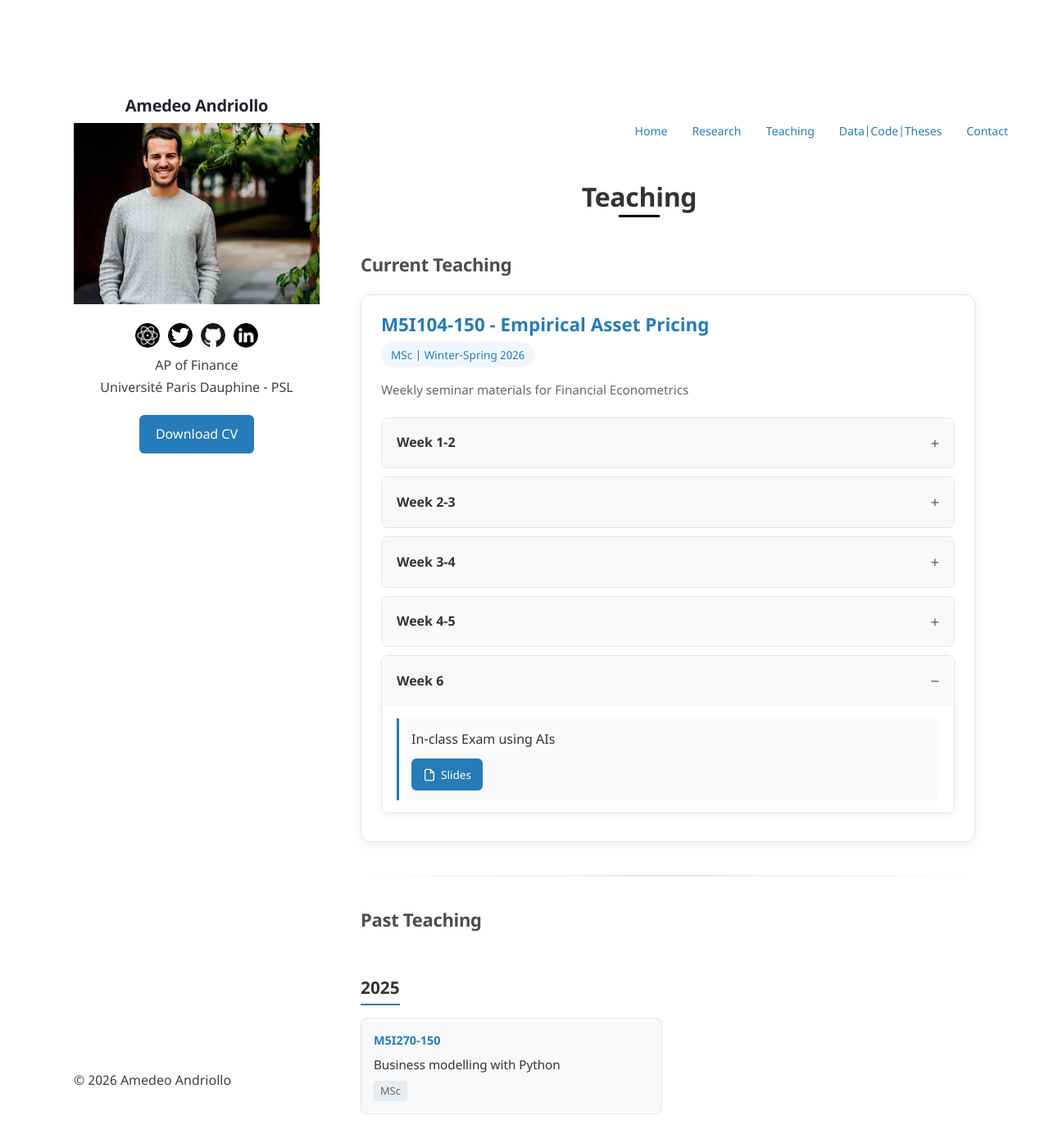
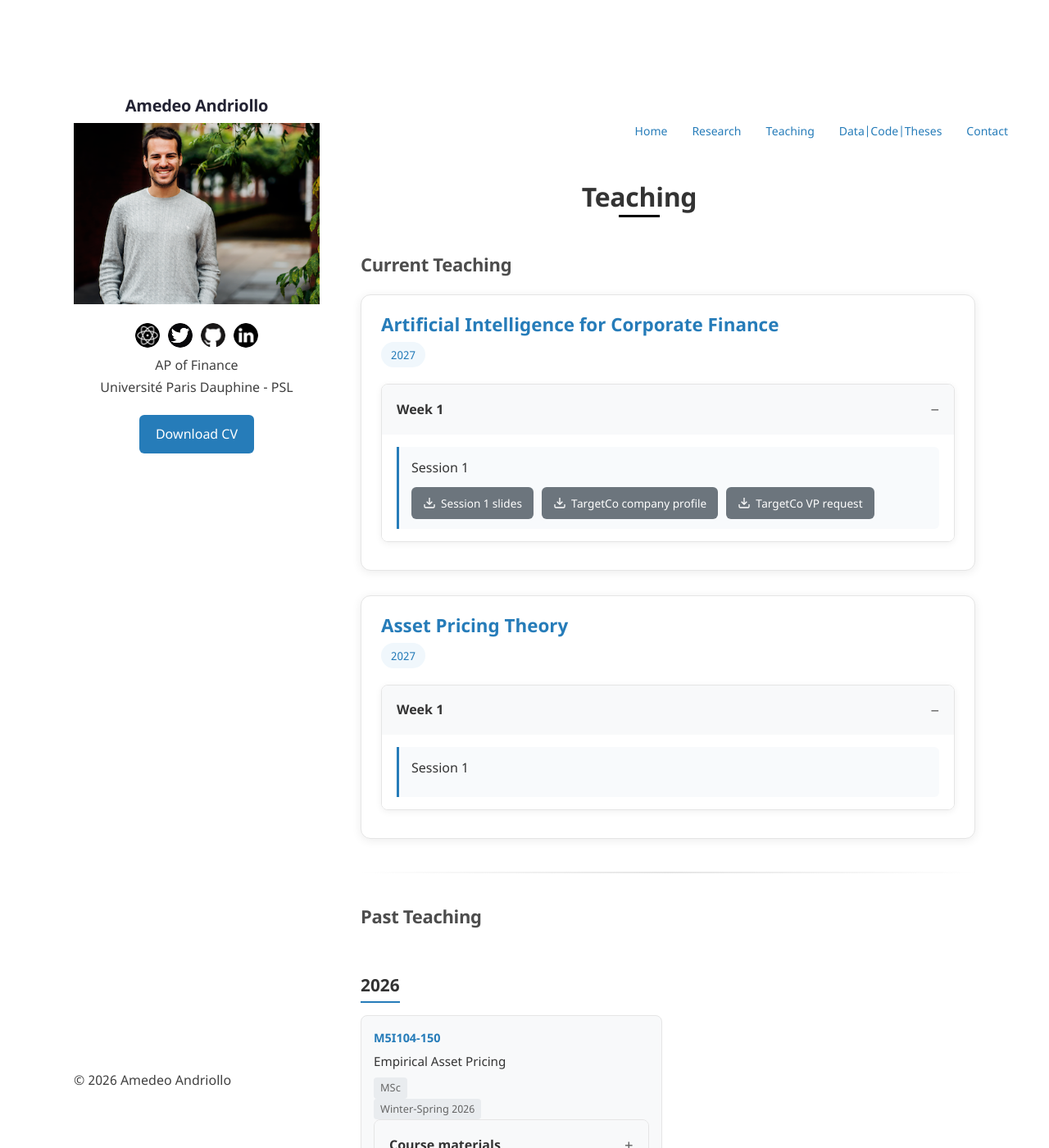
Before and after one commit to amandri/amandri.github.io, a Jekyll site: the page built from teaching.md, in a window 1280 px wide and 1400 px high. Shown: the whole window at 82% size. Built offline with Jekyll 4.4.1, drawn with Linux system fonts in a browser that asks for light colours; some of the changed text lies outside the part shown.

Commit message:
Update teaching page for 2027 courses

```diff
--- a/_data/teaching.yml
+++ b/_data/teaching.yml
@@ -1,89 +1,86 @@
 # Teaching Data
 # ─────────────────────────────────────────────────────────────
-# current_courses: shown at the top of the Teaching page with
-#   week-by-week accordion panels and slide download buttons.
+# Each material uses a site-relative path beginning with
+# /assets/slides/teaching/... .
 #
-# past_teaching: shown below, grouped by year.
-#
-# HOW TO ADD A CURRENT COURSE
-# ─────────────────────────────────────────────────────────────
-# - code: EC9XX
-#   name: Course Name
-#   level: BSc / MSc / PhD
-#   term: "Autumn 2026"
-#   description: "One-line description shown on the page."
-#   weeks:
-#     - week: 1
-#       topics:
-#         - name: Topic title
-#           slides: filename.pdf          # place file in assets/slides/
-#           annotated: filename_annot.pdf # optional
-#
-# HOW TO ADD A PAST COURSE
-# ─────────────────────────────────────────────────────────────
-# - year: 2025
-#   courses:
-#     - code: EC9XX
-#       name: Course Name
-#       level: BSc
-
-##current_courses: []
-
-##past_teaching: []
-# Uncomment and fill in when you have teaching to list, e.g.:
-# - year: 2026
-#   courses:
-#     - code: EC9XX
-#       name: Financial Econometrics
-#       level: BSc
-
-
-
-
-# Teaching Data File
-# To add slides: just add/edit the slides and annotated fields
-# To add a new week: copy a week block and update the values
+# If the PDF filename is not known in advance, material_folder
+# can be used instead; teaching.md will list every PDF found in
+# that folder automatically.
 
 current_courses:
-  - code: M5I104-150
-    name: Empirical Asset Pricing
-    level: MSc
-    term: Winter-Spring 2026
-    description: "Weekly seminar materials for Financial Econometrics"
+  - name: "Artificial Intelligence for Corporate Finance"
+    term: "2027"
     weeks:
-      - week: "1-2"
+      - week: "1"
         topics:
-          - name: "Session 1: Equity Return Predictability"
-            slides: EAP_2026_S01.pdf
+          - name: "Session 1"
+            materials:
+              - name: "Session 1 slides"
+                path: "/assets/slides/teaching/2027/2027_BAwAI/1_session_full/materials/session01_full.pdf"
+              - name: "TargetCo company profile"
+                path: "/assets/slides/teaching/2027/2027_BAwAI/1_session_full/materials/TargetCo_company_profile.pdf"
+              - name: "TargetCo VP request"
+                path: "/assets/slides/teaching/2027/2027_BAwAI/1_session_full/materials/TargetCo_VP_request.pdf"
 
-      - week: "2-3"
+  - name: "Asset Pricing Theory"
+    term: "2027"
+    weeks:
+      - week: "1"
         topics:
-          - name: "Session 2: Cross Section of Stock Returns"
-            slides: EAP_2026_S02.pdf
-
-      - week: "3-4"
-        topics:
-          - name: "Session 3: Towards the Factor Zoo"
-            slides: EAP_2026_S03.pdf
-
-      - week: "4-5"
-        topics:
-          - name: "Session 4: Statistical Asset Pricing"
-            slides: EAP_2026_S04.pdf
-
-      - week: "6"
-        topics:
-          - name: "In-class Exam using AIs"
-            slides: aandriollo_exam_AI.pdf
-
-
+          - name: "Session 1"
+            # The page automatically lists the PDF(s) in this folder.
+            # This avoids having to hard-code the filename here.
+            material_folder: "/assets/slides/teaching/2027/2027_APT/1_session/"
 
 past_teaching:
+  - year: 2026
+    courses:
+      - code: M5I104-150
+        name: "Empirical Asset Pricing"
+        level: MSc
+        term: "Winter-Spring 2026"
+        description: "Archived course materials"
+        weeks:
+          - week: "1-2"
+            topics:
+              - name: "Session 1: Equity Return Predictability"
+                materials:
+                  - name: "Slides"
+                    path: "/assets/slides/teaching/2026/EAP_2026_S01.pdf"
+
+          - week: "2-3"
+            topics:
+              - name: "Session 2: Cross Section of Stock Returns"
+                materials:
+                  - name: "Slides"
+                    path: "/assets/slides/teaching/2026/EAP_2026_S02.pdf"
+
+          - week: "3-4"
+            topics:
+              - name: "Session 3: Towards the Factor Zoo"
+                materials:
+                  - name: "Slides"
+                    path: "/assets/slides/teaching/2026/EAP_2026_S03.pdf"
+
+          - week: "4-5"
+            topics:
+              - name: "Session 4: Statistical Asset Pricing"
+                materials:
+                  - name: "Slides"
+                    path: "/assets/slides/teaching/2026/EAP_2026_S04.pdf"
+
+          - week: "6"
+            topics:
+              - name: "In-class Exam using AIs"
+                materials:
+                  - name: "Exam materials"
+                    path: "/assets/slides/teaching/2026/aandriollo_exam_AI.pdf"
+
   - year: 2025
     courses:
       - code: M5I270-150
         name: "Business modelling with Python"
-        term: Winter 2025
+        term: "Winter 2025"
         level: MSc
 
   - year: 2024
--- a/teaching.md
+++ b/teaching.md
@@ -2,8 +2,8 @@
 layout: default
 title: Teaching
 permalink: /teaching/
-description: "Teaching experience and course materials by Giulio Rossetti at University of Warwick, including Financial Econometrics, Matrix Algebra, and Statistical Methods."
-keywords: "teaching, university of warwick, financial econometrics, matrix algebra, statistical methods, course materials"
+description: "Teaching experience and course materials by Amedeo Andriollo at Dauphine University, including Artificial Intelligence for Corporate Finance, Asset Pricing Theory, and Empirical Asset Pricing."
+keywords: "teaching, dauphine university, artificial intelligence, corporate finance, asset pricing, course materials"
 ---
 
 {% if site.data.teaching.current_courses and site.data.teaching.current_courses.size > 0 %}
@@ -12,17 +12,22 @@ keywords: "teaching, university of warwick, financial econometrics, matrix algeb
 {% for course in site.data.teaching.current_courses %}
 <div class="course-card">
   <div class="course-header">
-    <h2>{{ course.code }} - {{ course.name }}</h2>
-    <span class="course-meta">{{ course.level }} | {{ course.term }}</span>
+    <h2>{% if course.code %}{{ course.code }} - {% endif %}{{ course.name }}</h2>
+    {% if course.level or course.term %}
+    <span class="course-meta">
+      {% if course.level %}{{ course.level }}{% endif %}{% if course.level and course.term %} | {% endif %}{% if course.term %}{{ course.term }}{% endif %}
+    </span>
+    {% endif %}
   </div>
 
   {% if course.description %}
   <p class="course-description">{{ course.description }}</p>
   {% endif %}
 
+  {% if course.weeks %}
   <div class="weeks-container">
     {% for week in course.weeks %}
-    <details class="week-accordion" {% if forloop.last %}open{% endif %}>
+    <details class="week-accordion" {% if forloop.first %}open{% endif %}>
       <summary class="week-header">
         <span class="week-number">Week {{ week.week }}</span>
         <span class="week-toggle"></span>
@@ -32,26 +37,29 @@ keywords: "teaching, university of warwick, financial econometrics, matrix algeb
         <div class="topic-item">
           <span class="topic-name">{{ topic.name }}</span>
           <div class="material-links">
-            {% if topic.slides %}
-            <a href="{{ site.baseurl }}/assets/slides/{{ topic.slides }}" target="_blank" class="material-btn slides-btn" onclick="trackDownload('{{ course.code }} - Week {{ week.week }} - {{ topic.name }} Slides')">
-              <svg width="16" height="16" viewBox="0 0 24 24" fill="none" stroke="currentColor" stroke-width="2"><path d="M14 2H6a2 2 0 0 0-2 2v16a2 2 0 0 0 2 2h12a2 2 0 0 0 2-2V8z"></path><polyline points="14 2 14 8 20 8"></polyline></svg>
-              Slides
-            </a>
-            {% endif %}
-            {% if topic.annotated %}
-            <a href="{{ site.baseurl }}/assets/slides/{{ topic.annotated }}" target="_blank" class="material-btn annotated-btn" onclick="trackDownload('{{ course.code }} - Week {{ week.week }} - {{ topic.name }} Annotated')">
-              <svg width="16" height="16" viewBox="0 0 24 24" fill="none" stroke="currentColor" stroke-width="2"><path d="M12 20h9"></path><path d="M16.5 3.5a2.121 2.121 0 0 1 3 3L7 19l-4 1 1-4L16.5 3.5z"></path></svg>
-              Annotated
-            </a>
-            {% endif %}
-            {% if topic.extras %}
-              {% for extra in topic.extras %}
-              <a href="{{ site.baseurl }}/assets/slides/{{ extra.file }}" target="_blank" class="material-btn extra-btn" onclick="trackDownload('{{ course.code }} - Week {{ week.week }} - {{ extra.name }}')">
+
+            {% if topic.materials %}
+              {% for material in topic.materials %}
+              <a href="{{ site.baseurl }}{{ material.path }}" target="_blank" class="material-btn extra-btn" onclick="trackDownload('{{ course.name }} - Week {{ week.week }} - {{ material.name }}')">
                 <svg width="16" height="16" viewBox="0 0 24 24" fill="none" stroke="currentColor" stroke-width="2"><path d="M21 15v4a2 2 0 0 1-2 2H5a2 2 0 0 1-2-2v-4"></path><polyline points="7 10 12 15 17 10"></polyline><line x1="12" y1="15" x2="12" y2="3"></line></svg>
-                {{ extra.name }}
+                {{ material.name }}
               </a>
               {% endfor %}
             {% endif %}
+
+            {% if topic.material_folder %}
+              {% assign pdf_count = 0 %}
+              {% for file in site.static_files %}
+                {% if file.path contains topic.material_folder and file.extname == '.pdf' %}
+                  {% assign pdf_count = pdf_count | plus: 1 %}
+                  <a href="{{ site.baseurl }}{{ file.path }}" target="_blank" class="material-btn slides-btn" onclick="trackDownload('{{ course.name }} - Week {{ week.week }} - {{ file.name }}')">
+                    <svg width="16" height="16" viewBox="0 0 24 24" fill="none" stroke="currentColor" stroke-width="2"><path d="M14 2H6a2 2 0 0 0-2 2v16a2 2 0 0 0 2 2h12a2 2 0 0 0 2-2V8z"></path><polyline points="14 2 14 8 20 8"></polyline></svg>
+                    {{ file.name | remove: '.pdf' | replace: '_', ' ' }}
+                  </a>
+                {% endif %}
+              {% endfor %}
+            {% endif %}
+
           </div>
         </div>
         {% endfor %}
@@ -59,6 +67,7 @@ keywords: "teaching, university of warwick, financial econometrics, matrix algeb
     </details>
     {% endfor %}
   </div>
+  {% endif %}
 </div>
 {% endfor %}
 
@@ -76,9 +85,38 @@ keywords: "teaching, university of warwick, financial econometrics, matrix algeb
   <div class="courses-grid">
     {% for course in year_data.courses %}
     <div class="past-course-card">
-      <span class="course-code">{{ course.code }}</span>
+      {% if course.code %}<span class="course-code">{{ course.code }}</span>{% endif %}
       <span class="course-name">{{ course.name }}</span>
-      <span class="course-level">{{ course.level }}</span>
+      {% if course.level %}<span class="course-level">{{ course.level }}</span>{% endif %}
+      {% if course.term %}<span class="course-level">{{ course.term }}</span>{% endif %}
+
+      {% if course.weeks %}
+      <details class="week-accordion">
+        <summary class="week-header">
+          <span class="week-number">Course materials</span>
+          <span class="week-toggle"></span>
+        </summary>
+        <div class="week-content">
+          {% for week in course.weeks %}
+            {% for topic in week.topics %}
+            <div class="topic-item">
+              <span class="topic-name">Week {{ week.week }} — {{ topic.name }}</span>
+              <div class="material-links">
+                {% if topic.materials %}
+                  {% for material in topic.materials %}
+                  <a href="{{ site.baseurl }}{{ material.path }}" target="_blank" class="material-btn extra-btn" onclick="trackDownload('{{ course.name }} - Week {{ week.week }} - {{ material.name }}')">
+                    <svg width="16" height="16" viewBox="0 0 24 24" fill="none" stroke="currentColor" stroke-width="2"><path d="M21 15v4a2 2 0 0 1-2 2H5a2 2 0 0 1-2-2v-4"></path><polyline points="7 10 12 15 17 10"></polyline><line x1="12" y1="15" x2="12" y2="3"></line></svg>
+                    {{ material.name }}
+                  </a>
+                  {% endfor %}
+                {% endif %}
+              </div>
+            </div>
+            {% endfor %}
+          {% endfor %}
+        </div>
+      </details>
+      {% endif %}
     </div>
     {% endfor %}
   </div>
@@ -98,9 +136,10 @@ keywords: "teaching, university of warwick, financial econometrics, matrix algeb
       <div class="courses-grid">
         {% for course in year_data.courses %}
         <div class="past-course-card">
-          <span class="course-code">{{ course.code }}</span>
+          {% if course.code %}<span class="course-code">{{ course.code }}</span>{% endif %}
           <span class="course-name">{{ course.name }}</span>
-          <span class="course-level">{{ course.level }}</span>
+          {% if course.level %}<span class="course-level">{{ course.level }}</span>{% endif %}
+          {% if course.term %}<span class="course-level">{{ course.term }}</span>{% endif %}
         </div>
         {% endfor %}
       </div>
```
Also changed, not shown: other parts of teaching.md (+1 -1 lines), 22 other files.
